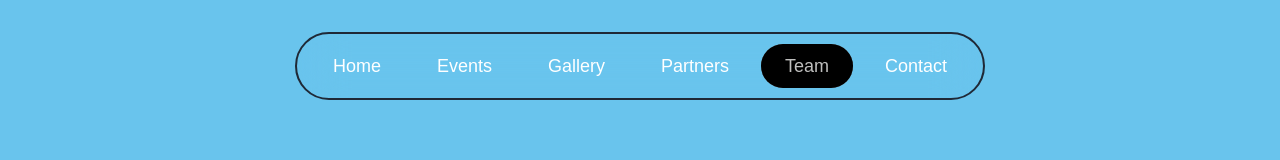
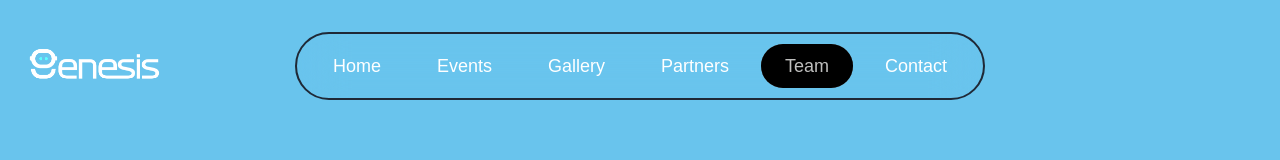
Before and after one commit to tangorishi/Genesis4.0, a Next.js app: page /team in a window 1280 px wide. Shown: the top 160 px of the page. Built offline with nearby package versions, Linux system fonts and the light colour scheme; a web font is replaced by a local one.

Commit message:
added genesis logo

```diff
--- a/app/team/page.jsx
+++ b/app/team/page.jsx
@@ -113,9 +113,9 @@ export default function Team() {
               </div>
               {/* Social Media Section */}
               <div className="w-full">
-                <h2 className="text-4xl font-[600] underline mb-4 text-center">Social Media Team</h2>
+                <h2 className="text-4xl font-[600] underline mb-4 text-center">Graphic Design Team</h2>
                 <div className="grid grid-cols-1 sm:grid-cols-2 lg:grid-cols-3 xl:grid-cols-4 place-content-center place-items-center gap-10">
-                  {CCData.filter(human => human.team === "Social Media").map((human, index) => (
+                  {CCData.filter(human => human.team === "Graphic Design").map((human, index) => (
                     <HumansCard key={index} index={index} {...human} />
                   ))}
                 </div>
@@ -209,9 +209,9 @@ export default function Team() {
 
               {/* GD Section */}
               <div className="w-full">
-                <h2 className="text-4xl font-[600] underline mb-4 text-center">Graphic Design Team</h2>
+                <h2 className="text-4xl font-[600] underline mb-4 text-center">Social Media Team</h2>
                 <div className="grid grid-cols-1 sm:grid-cols-2 lg:grid-cols-3 xl:grid-cols-4 place-content-center place-items-center gap-10">
-                  {CCData.filter(human => human.team === "Graphic Design").map((human, index) => (
+                  {CCData.filter(human => human.team === "Social Media").map((human, index) => (
                     <HumansCard key={index} index={index} {...human} />
                   ))}
                 </div>
--- a/components/Navbar/index.jsx
+++ b/components/Navbar/index.jsx
@@ -5,6 +5,10 @@ import { usePathname } from "next/navigation";
 import classes from "./index.module.css";
 import Link from "next/link";
 import { AnimatePresence, motion } from "framer-motion";
+
+import GenesisLogo from "../../public/genesislogo.png";
+import GenesisLogoBlank from "../../public/genesislogo_blank.png";
+import Image from "next/image";
 
 const navigationItems = [
     { label: "Home", href: "/" },
@@ -57,7 +61,10 @@ export default function Navbar() {
 
     return (
         <>
-            <nav className="absolute sm:z-[2] w-full flex items-center xl:justify-center px-4 pt-8">
+            <nav className="absolute sm:z-[2] w-full flex items-center xl:justify-between px-4 pt-8">
+                <div>
+                    <Image src={GenesisLogo} alt={"Genesis Logo"} className="w-40" />
+                </div>
                 <div
                     className="hidden h-10 xl:flex xl:justify-center xl:items-center
             px-3 py-8 rounded-full border-2 border-solid border-gray-800
@@ -67,9 +74,12 @@ export default function Navbar() {
                         <NavItem key={label} label={label} href={href} />
                     ))}
                 </div>
+                <div>
+                    <Image src={GenesisLogoBlank} alt={"Genesis Logo"} className="w-40"/>
+                </div>
                 <div className="flex items-center justify-end w-full xl:hidden">
                     <button
-                        id="menu-btn"
+                      id="menu-btn"
                         aria-label="Toggle Menu"
                         type="button"
                         className={`z-40 hamburger xl:hidden focus:outline-none ${
```
Also changed, not shown: public/genesislogo.png (added), public/genesislogo_blank.png (added).
